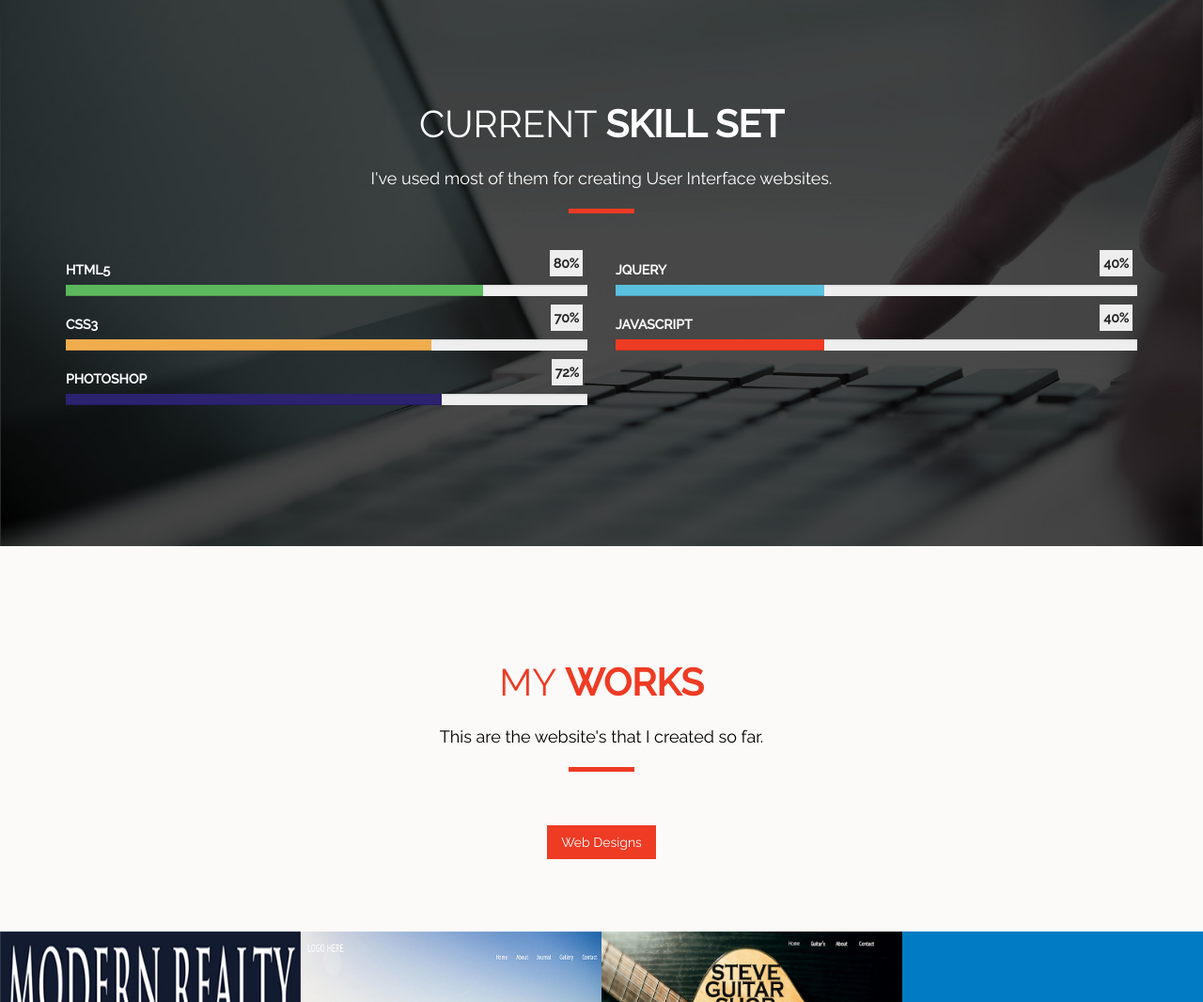
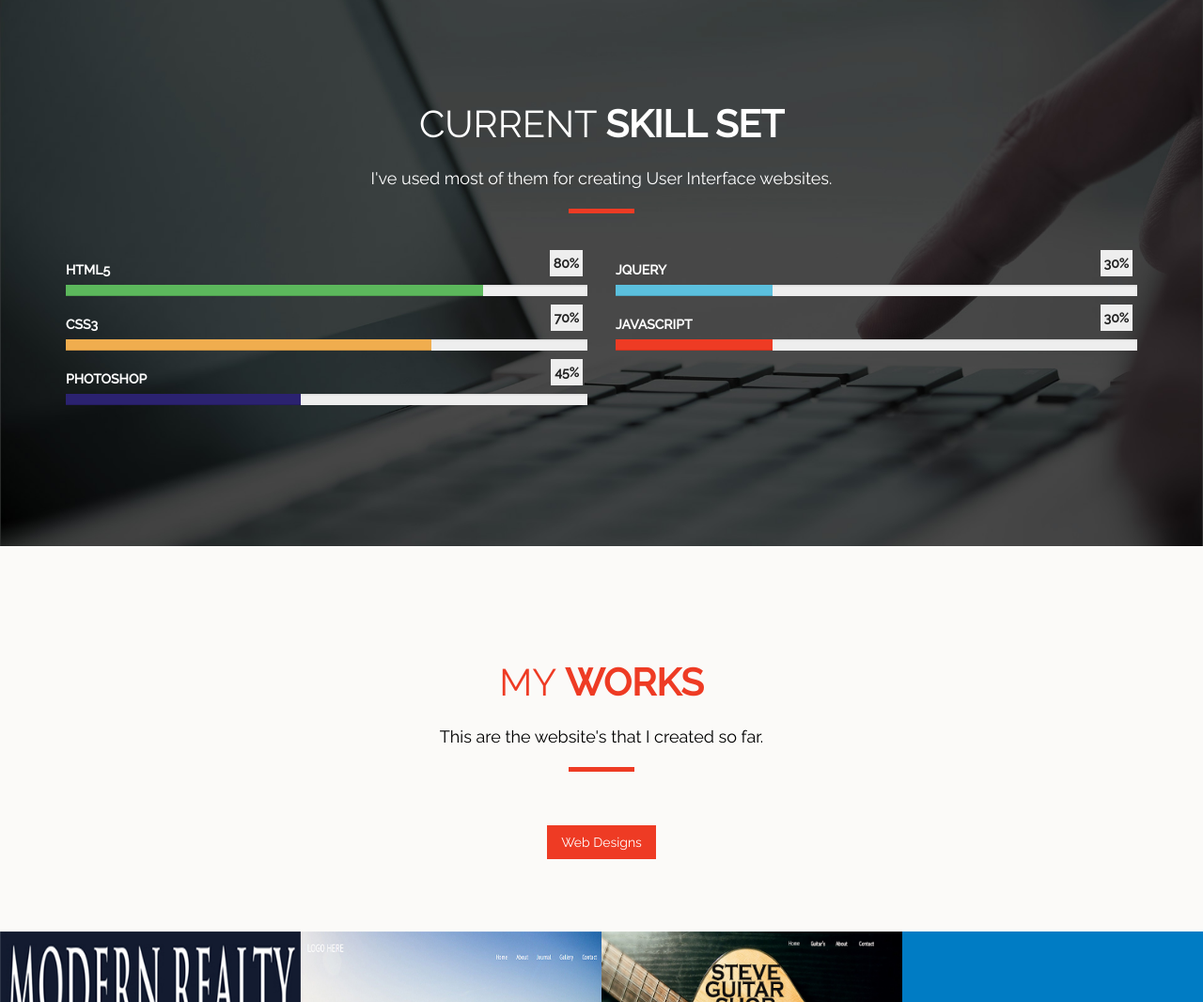
Before and after one commit to howardrosita/howardrosita.github.io, a plain HTML site: page index.html in a window 1280 px wide. Shown: the part 813-1879 px from the top of the page at 94% size. Drawn offline with Linux system fonts and the light colour scheme; some packages are replaced by stand-ins of ours.

Commit message:
change skills percentage

```diff
--- a/index.html
+++ b/index.html
@@ -163,10 +163,10 @@
                     </div>
                     <div class="col-md-6">
                         <div class="single-progress">
-                            <label > JQUERY <span>40%</span></label>
+                            <label > JQUERY <span>30%</span></label>
                             <div class="progress">
-                              <div class="progress-bar progress-bar-info" role="progressbar" aria-valuenow="90" aria-valuemin="0" aria-valuemax="100" style="width: 40%">
-                                <span class="sr-only">40% Complete</span>
+                              <div class="progress-bar progress-bar-info" role="progressbar" aria-valuenow="90" aria-valuemin="0" aria-valuemax="100" style="width: 30%">
+                                <span class="sr-only">30% Complete</span>
                               </div>
                             </div>
                         </div>
@@ -187,20 +187,20 @@
                     </div>
                     <div class="col-md-6">
                         <div class="single-progress">
-                            <label > JAVASCRIPT <span>40%</span></label>
+                            <label > JAVASCRIPT <span>30%</span></label>
                             <div class="progress">
-                              <div class="progress-bar progress-bar-javascript" role="progressbar" aria-valuenow="80" aria-valuemin="0" aria-valuemax="100" style="width: 40%">
-                                <span class="sr-only">40% Complete (danger)</span>
+                              <div class="progress-bar progress-bar-javascript" role="progressbar" aria-valuenow="80" aria-valuemin="0" aria-valuemax="100" style="width: 30%">
+                                <span class="sr-only">30% Complete (danger)</span>
                               </div>
                             </div>
                         </div>
                     </div>
                     <div class="col-md-6">
                         <div class="single-progress">
-                            <label > PHOTOSHOP <span>72%</span></label>
+                            <label > PHOTOSHOP <span>45%</span></label>
                             <div class="progress">
-                              <div class="progress-bar progress-bar-danger" role="progressbar" aria-valuenow="80" aria-valuemin="0" aria-valuemax="100" style="width: 72%">
-                                <span class="sr-only">72% Complete (danger)</span>
+                              <div class="progress-bar progress-bar-danger" role="progressbar" aria-valuenow="80" aria-valuemin="0" aria-valuemax="100" style="width: 45%">
+                                <span class="sr-only">45% Complete (danger)</span>
                               </div>
                             </div>
                         </div>
```
